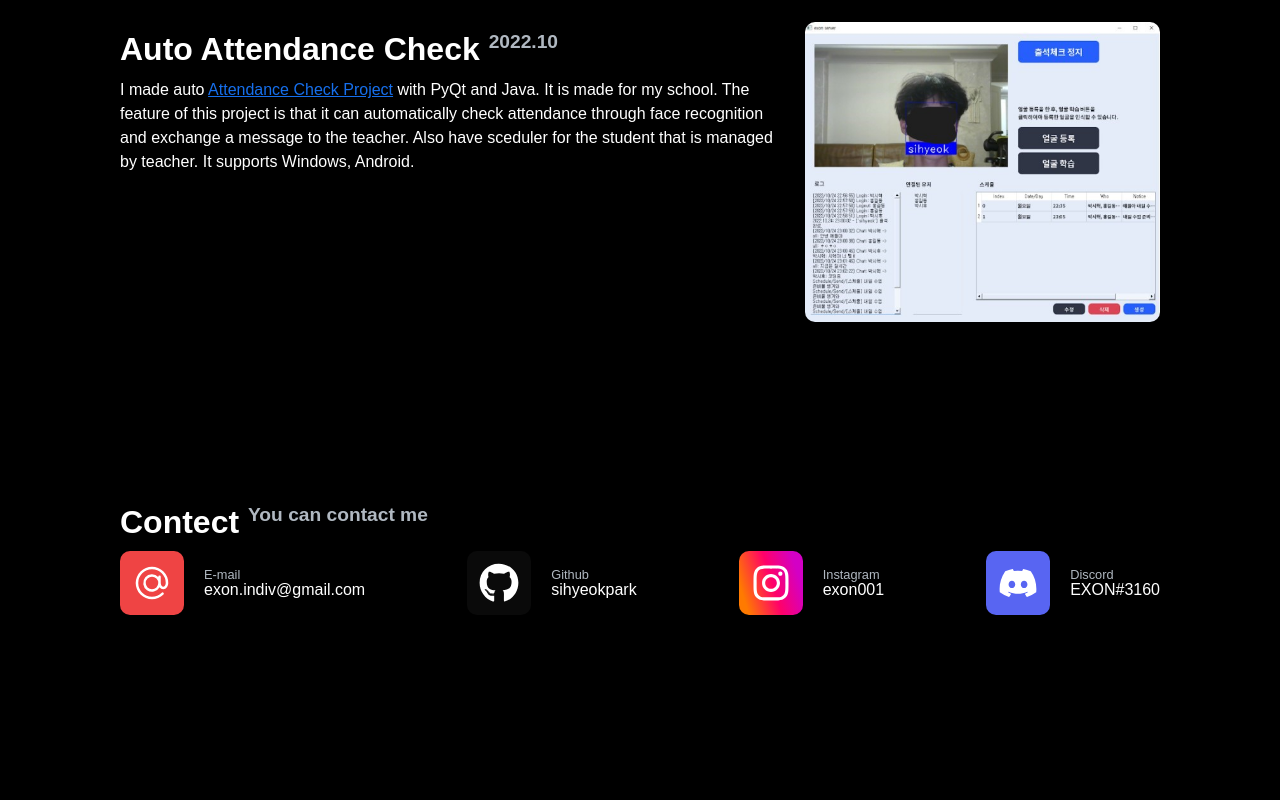
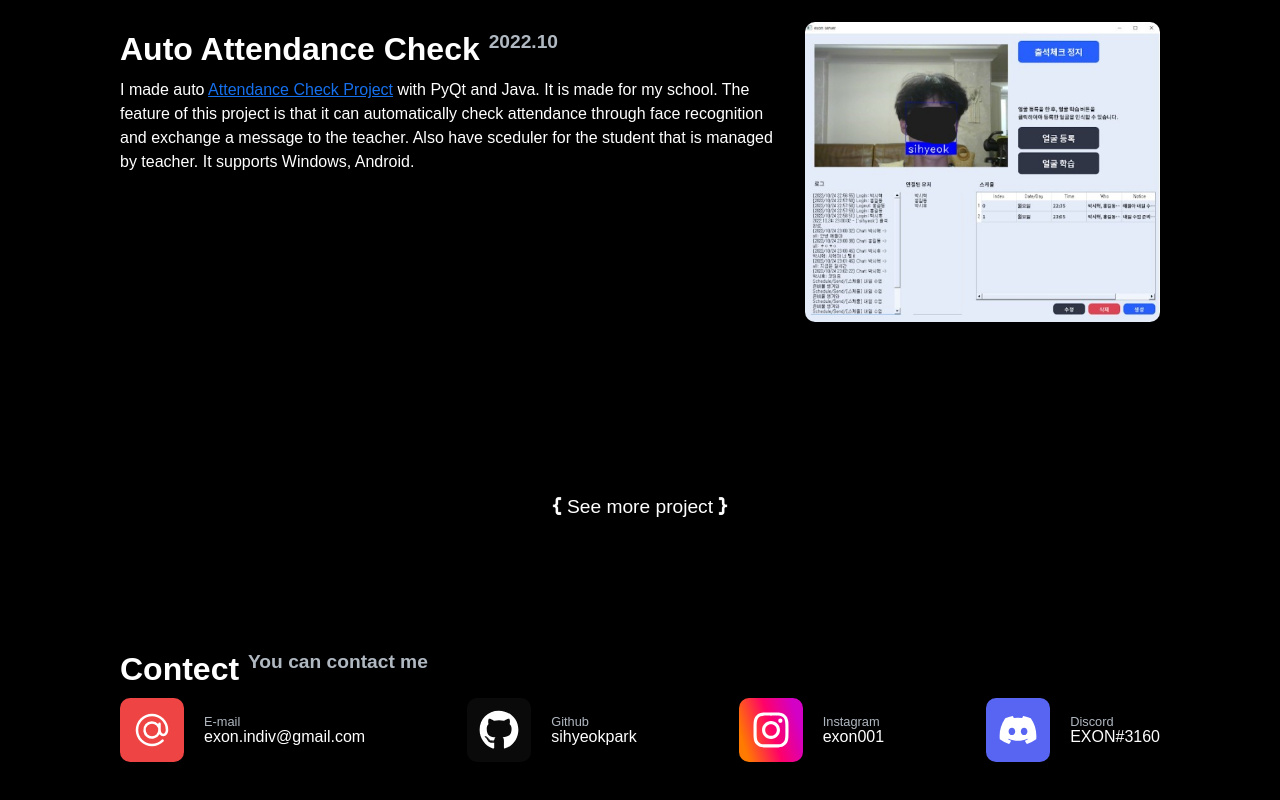
Before and after one commit to sihyeokpark/exon.kr, a React (Create React App) app in the folder app/: page / in a window 1280 px wide. Shown: the part 879-1679 px from the top of the page. Before the commit the page ends 1654 px from the top, so only its background shows below. Built offline with nearby package versions, Linux system fonts and the light colour scheme; a web font is replaced by a local one.

Commit message:
Update: brace

```diff
--- a/app/src/App.tsx
+++ b/app/src/App.tsx
@@ -2,6 +2,8 @@ import './css/App.css'
 
 import logo from './images/logo.png'
 import award from './images/medal.png'
+import brace1 from './images/brace1.png'
+import brace2 from './images/brace2.png'
 import codefair from './images/project/codefair.jpg'
 import autoattendence from './images/project/autoattendence.jpg'
 
@@ -70,6 +72,9 @@ function App() {
                         </div>
                     </div>
                 </section>
+                <section className='new'>
+                    <button><span><img src={brace1} height='20px'></img></span>See more project<span><img src={brace2} height='20px'></img></span></button>
+                </section>
                 <section>
                     <h1>Contect <sup>You can contact me</sup></h1>
                     <div className='contactList'>
--- a/app/src/css/App.css
+++ b/app/src/css/App.css
@@ -97,6 +97,47 @@ span.light::before {
     }
     70%, 90% {
         width: 100%;
+    }
+}
+
+section.new {
+    display: flex;
+    justify-content: center;
+    padding: 10px 20px;
+    margin-bottom: 100px;
+}
+
+section.new button {
+    display: flex;
+    border: none;
+    font-size: 1.2rem;
+    background-color: transparent;
+    color: var(--main-txt);
+    vertical-align: middle;
+    gap: 0px;
+    animation: gapAnimate2 0.5s ease-out 1;
+}
+
+section.new button:hover {
+    animation: gapAnimate 0.5s ease-out 1;
+    gap: 20px;
+}
+
+@keyframes gapAnimate2 {
+    0% {
+        gap: 20px;
+    }
+    100% {
+        gap: 0px;
+    }
+}
+
+@keyframes gapAnimate {
+    0% {
+        gap: 0px;
+    }
+    100% {
+        gap: 20px;
     }
 }
 
```
Also changed, not shown: app/src/images/brace1.png (added), app/src/images/brace2.png (added).
